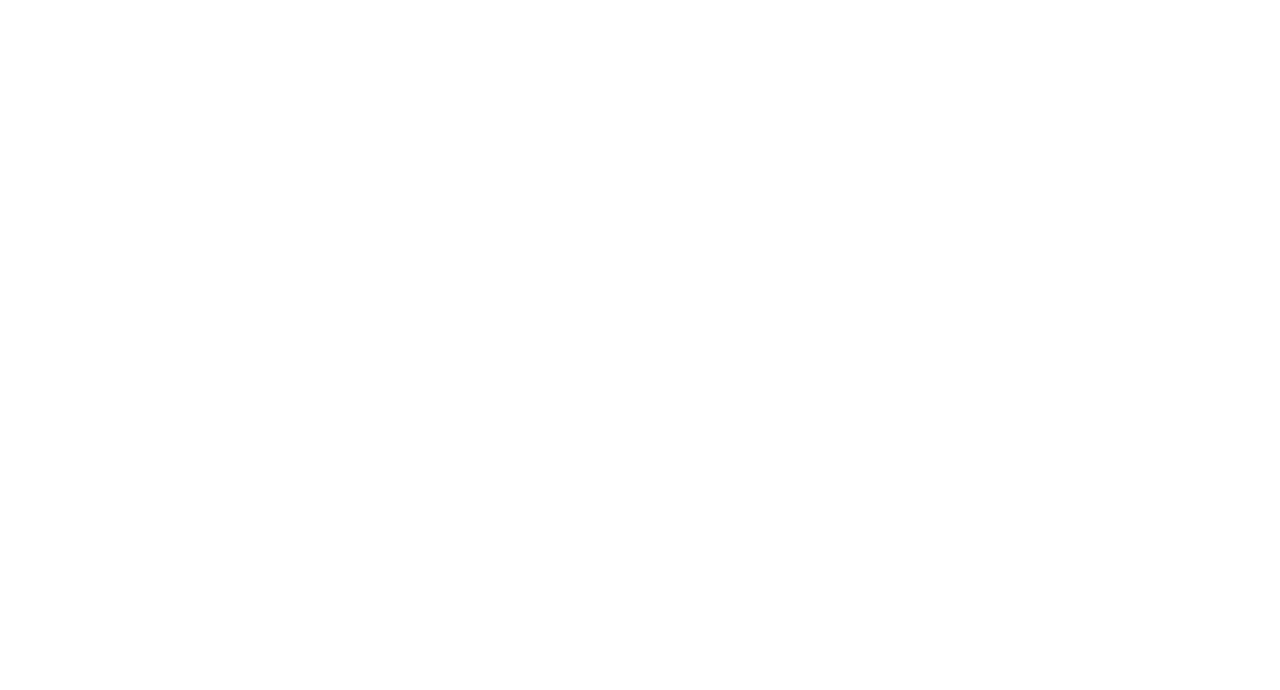
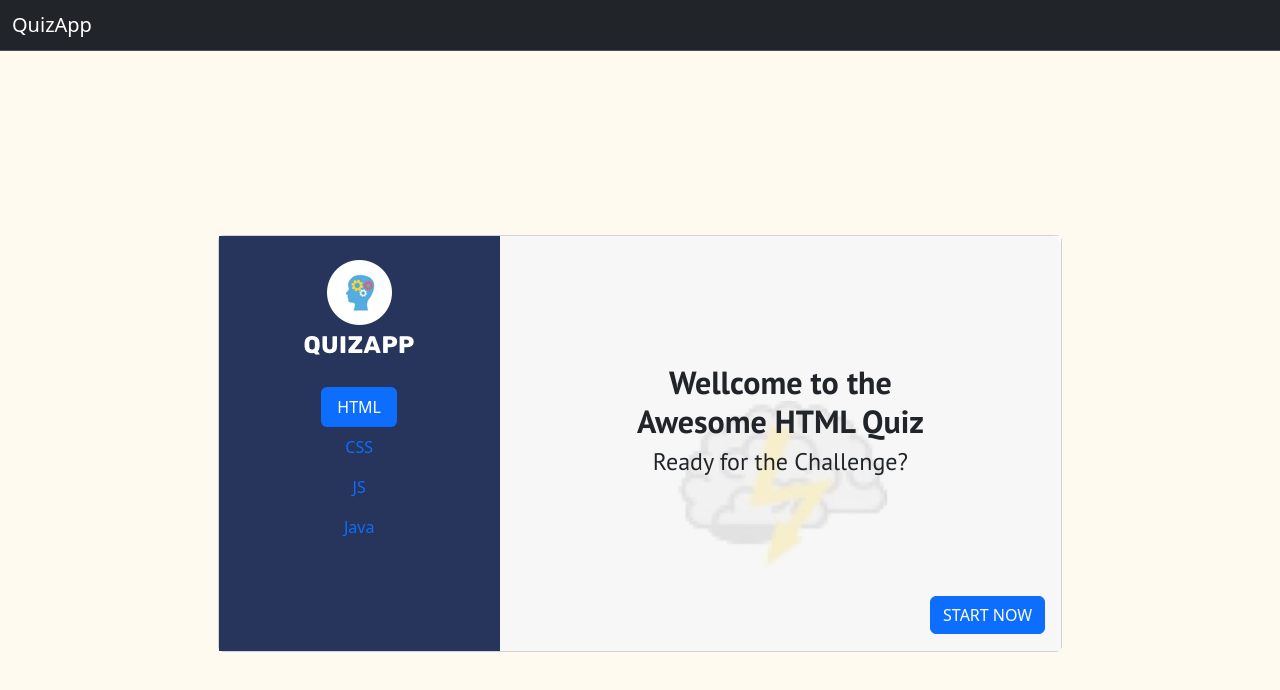
Before and after one commit to alciobanita/QuizApp-2.0, a plain HTML site: page index.html in a window 1280 px wide. Drawn offline with nearby package versions, Linux system fonts and the light colour scheme.

Commit message:
HTML + CSS

```diff
--- a/index.html
+++ b/index.html
@@ -1,5 +1,6 @@
 <!DOCTYPE html>
 <html lang="en">
+
 <head>
     <meta charset="UTF-8">
     <meta name="viewport" content="width=device-width, initial-scale=1.0">
@@ -7,8 +8,69 @@
 
     <link rel="stylesheet" href="style.css">
     <script src="script.js"></script>
+
+    <!---Bootstrap--->
+    <link href="https://cdn.jsdelivr.net/npm/bootstrap@5.3.3/dist/css/bootstrap.min.css" rel="stylesheet"
+        integrity="sha384-QWTKZyjpPEjISv5WaRU9OFeRpok6YctnYmDr5pNlyT2bRjXh0JMhjY6hW+ALEwIH" crossorigin="anonymous">
+    <script src="https://cdn.jsdelivr.net/npm/bootstrap@5.3.3/dist/js/bootstrap.bundle.min.js"
+        integrity="sha384-YvpcrYf0tY3lHB60NNkmXc5s9fDVZLESaAA55NDzOxhy9GkcIdslK1eN7N6jIeHz"
+        crossorigin="anonymous"></script>
+
+    <link rel="preconnect" href="https://fonts.googleapis.com">
+    <link rel="preconnect" href="https://fonts.gstatic.com" crossorigin>
+    <link href="https://fonts.googleapis.com/css2?family=PT+Sans:ital,wght@0,400;0,700;1,400;1,700&display=swap"
+        rel="stylesheet">
 </head>
+
 <body>
+    <nav class="navbar bg-dark border-bottom border-body" data-bs-theme="dark">
+        <div class="container-fluid">
+            <span class="navbar-brand mb-0 h1">QuizApp</span>
+        </div>
+    </nav>
+
+    <div class="container">
+
+        <div class="card mb-3" style="max-width: 80vw;">
+            <div class="row g-0">
+                <div class="col-md-4 bg-blue align-top-center">
+                    <img src="./img/logo.png" class="logo">
+
+                    <div class="nav flex-column nav-pills" id="v-pills-tab" role="tablist" aria-orientation="vertical">
+                        <button class="nav-link active" id="v-pills-home-tab" data-bs-toggle="pill"
+                            data-bs-target="#v-pills-home" type="button" role="tab" aria-controls="v-pills-home"
+                            aria-selected="true">HTML</button>
+                        <button class="nav-link" id="v-pills-profile-tab" data-bs-toggle="pill"
+                            data-bs-target="#v-pills-profile" type="button" role="tab" aria-controls="v-pills-profile"
+                            aria-selected="false">CSS</button>
+                        <button class="nav-link" id="v-pills-messages-tab" data-bs-toggle="pill"
+                            data-bs-target="#v-pills-messages" type="button" role="tab" aria-controls="v-pills-messages"
+                            aria-selected="false">JS</button>
+                        <button class="nav-link" id="v-pills-settings-tab" data-bs-toggle="pill"
+                            data-bs-target="#v-pills-settings" type="button" role="tab" aria-controls="v-pills-settings"
+                            aria-selected="false">Java</button>
+                            <div class="placeH"></div>
+                    </div>
+
+                </div>
+
+                <div class="col-md-8">
+
+                    <div class="card-body">
+                        <div class="quiz-deck">
+                            <h2 class="card-title pt-sans-bold">Wellcome to the Awesome HTML Quiz</h3>
+                                <h4 class="pt-sans-regular">Ready for the Challenge?</h4>
+                        </div>
+                        <div class="cardFooter">
+                            <a href="#" class="btn btn-primary">START NOW</a>
+                        </div>
+                    </div>
+                </div>
+            </div>
+        </div>
+
+    </div>
 
 </body>
+
 </html>
--- a/style.css
+++ b/style.css
@@ -0,0 +1,82 @@
+body {
+    background-color: #FEFAEF !important;
+}
+
+.pt-sans-bold {
+    font-family: "PT Sans", sans-serif;
+    font-weight: 700;
+    font-style: normal;
+}
+
+.pt-sans-regular {
+    font-family: "PT Sans", sans-serif;
+    font-weight: 400;
+    font-style: normal;
+}
+
+.container {
+    min-height: 100vh;
+    background-color: #FEFAEF !important;
+    display: flex;
+    justify-content: center;
+    align-items: center;
+}
+
+.bg-body-tertiary {
+    background-color: rgb(181 187 193) !important;
+}
+
+.bg-blue {
+    background-color: rgb(39, 53, 92);
+}
+
+.logo {
+    margin-bottom: 32px;
+}
+
+.align-top-center {
+    display: flex;
+    flex-direction: column;
+    align-items: center;
+    justify-content: center;
+    padding: 24px;
+}
+
+.quiz-tag {
+    color: white;
+}
+
+.cardFooter {
+    width: 100%;
+    text-align: right;
+}
+
+.col-md-8 {
+    background-image: url(./img/brainbg.jpg) !important;
+    background-position: center top;
+    background-repeat: no-repeat;
+    background-size: cover;
+    display: flex;
+    flex-direction: column;
+}
+
+.card-body {
+    display: flex;
+    flex-direction: column;
+    justify-content: center;
+    text-align: center;
+    width: -webkit-fill-available;
+}
+
+.quiz-deck {
+    display: flex;
+    flex-direction: column;
+    justify-content: center;
+    align-content: center;
+    margin: auto;
+    margin-inline: 92px;
+}
+
+.placeH {
+    height: 80px;
+}
```
